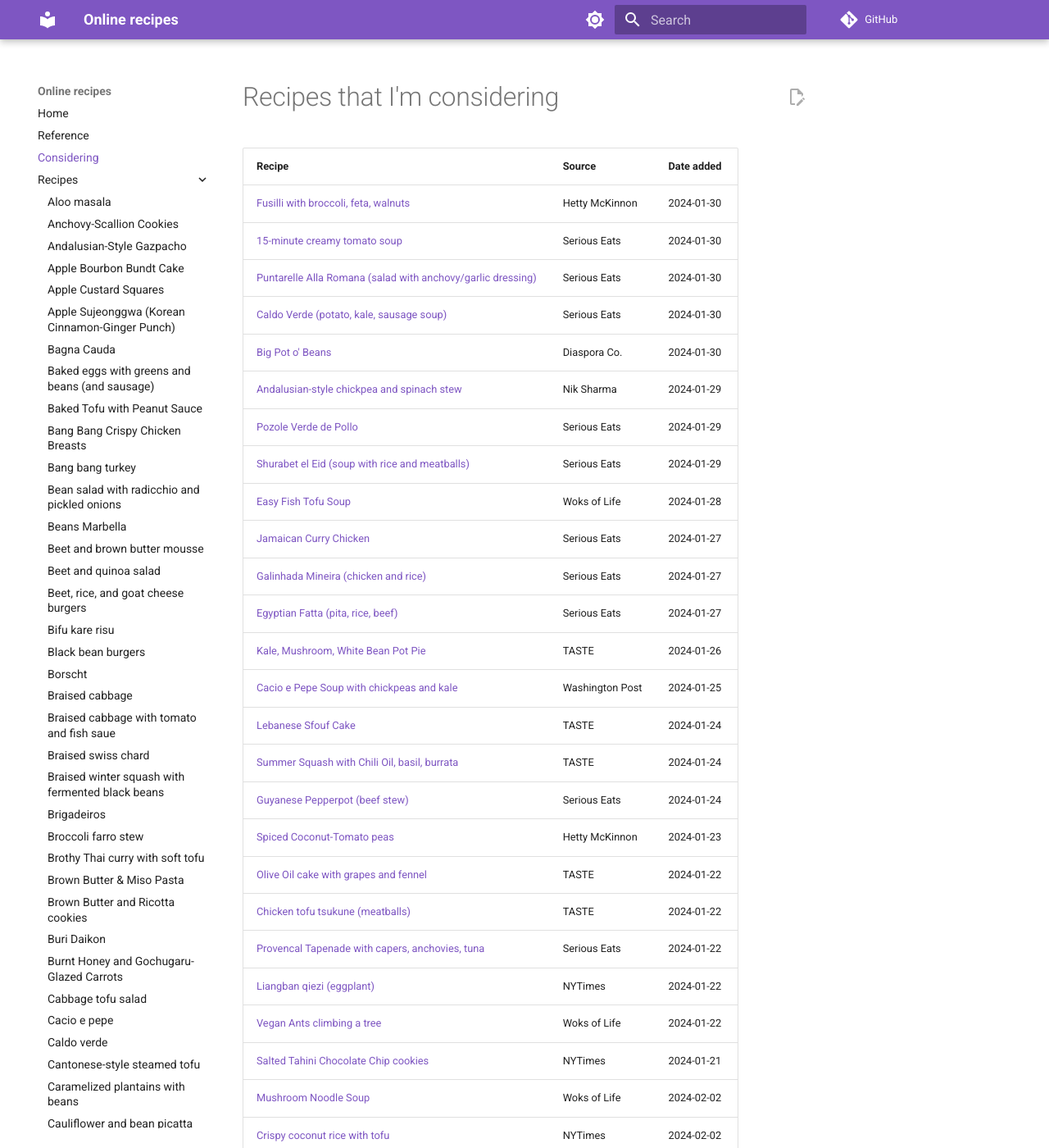
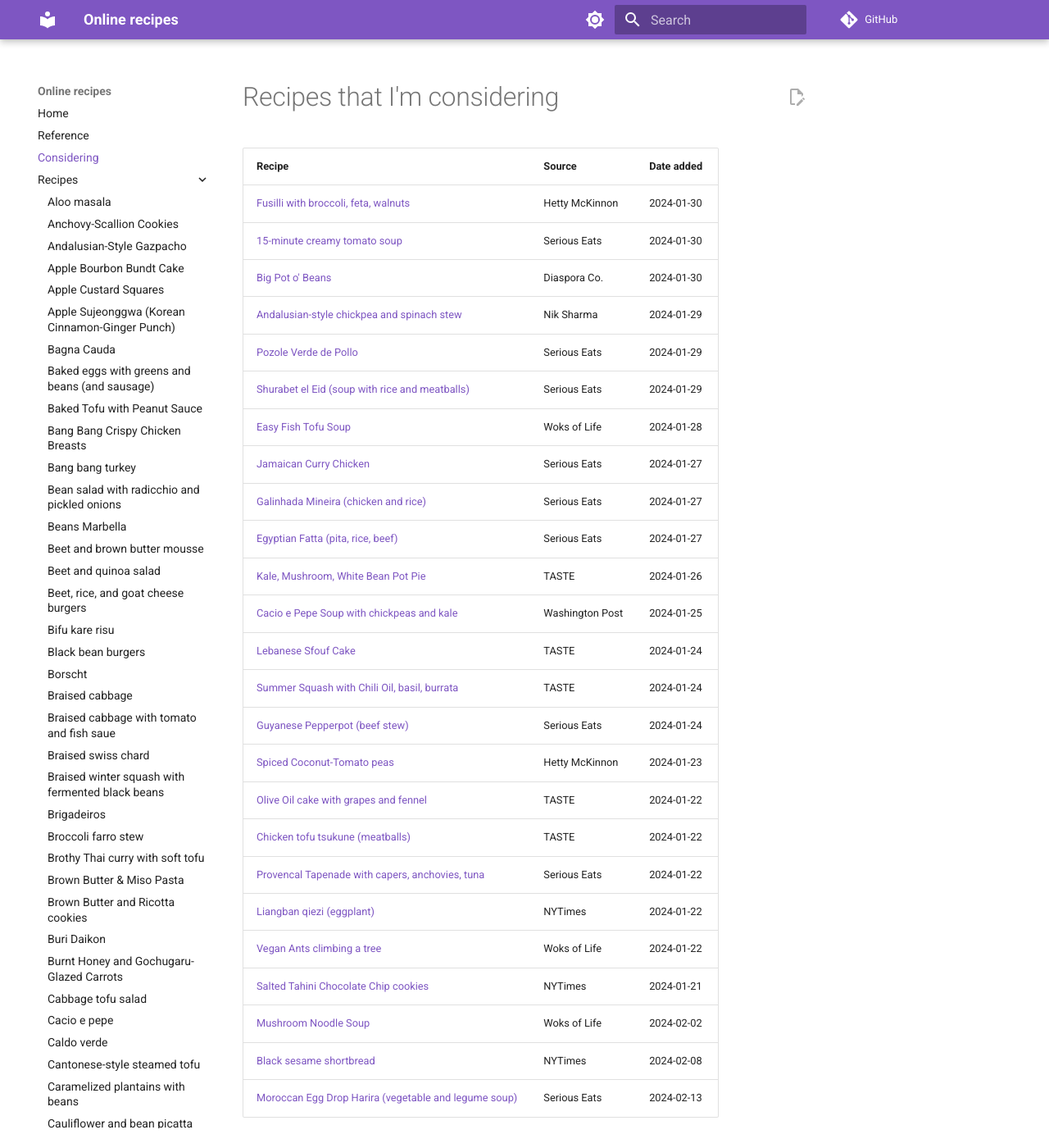
Before and after one commit to billbrod/recipes, an MkDocs documentation site: the page built from docs/considering.md, in a window 1280 px wide and 1400 px high. Shown: the whole window at 82% size. Built offline with MkDocs 1.6.1 and Material for MkDocs 9.7.7, drawn with Linux system fonts in a browser that asks for light colours; comment, search, counter and statistics services are not loaded.

Commit message:
updates considering

```diff
--- a/docs/considering.md
+++ b/docs/considering.md
@@ -4,8 +4,6 @@
 |---------------------------------------------------------------------------------------------------------------------------------------------------|-----------------|----------------------------------|
 | [Fusilli with broccoli, feta, walnuts](https://www.abc.net.au/everyday/hetty-lui-mckinnon-broccoli-feta-walnut-pasta/102184434)                   | Hetty McKinnon  | 2024-01-30                       |
 | [15-minute creamy tomato soup](https://www.seriouseats.com/15-minute-creamy-tomato-soup-vegan-recipe)                                             | Serious Eats    | 2024-01-30                       |
-| [Puntarelle Alla Romana (salad with anchovy/garlic dressing)](https://www.seriouseats.com/puntarelle-alla-romana-recipe-7091445)                  | Serious Eats    | 2024-01-30                       |
-| [Caldo Verde (potato, kale, sausage soup)](https://www.seriouseats.com/caldo-verde-portuguese-potato-kale-soup-recipe)                            | Serious Eats    | 2024-01-30                       |
 | [Big Pot o' Beans](https://www.diasporaco.com/blogs/recipes/big-pot-o-beans-the-diaspora-way)                                                     | Diaspora Co.    | 2024-01-30                       |
 | [Andalusian-style chickpea and spinach stew](https://niksharmacooks.com/andalusian-style-chickpea-and-spinach-stew/)                              | Nik Sharma      | 2024-01-29                       |
 | [Pozole Verde de Pollo](https://www.seriouseats.com/pozole-verde-de-pollo-green-mexican-hominy-and-chicken-soup-recipe)                           | Serious Eats    | 2024-01-29                       |
@@ -27,5 +25,5 @@
 | [Vegan Ants climbing a tree](https://thewoksoflife.com/vegan-ants-climbing-a-tree/)                                                               | Woks of Life    | 2024-01-22                       |
 | [Salted Tahini Chocolate Chip cookies](https://cooking.nytimes.com/recipes/1018055-salted-tahini-chocolate-chip-cookies)                          | NYTimes         | 2024-01-21                       |
 | [Mushroom Noodle Soup](https://thewoksoflife.com/mushroom-noodle-soup/)                                                                           | Woks of Life    | 2024-02-02                       |
-| [Crispy coconut rice with tofu](https://cooking.nytimes.com/recipes/1023924-crispy-coconut-rice-with-tofu)                                        | NYTimes         | 2024-02-02                       |
-| [Black sesame shortbread](https://cooking.nytimes.com/recipes/1023820-black-sesame-shortbread)                                                    | NYTimes         | 2024-02-08                                 |
+| [Black sesame shortbread](https://cooking.nytimes.com/recipes/1023820-black-sesame-shortbread)                                                    | NYTimes         | 2024-02-08                       |
+| [Moroccan Egg Drop Harira (vegetable and legume soup)](https://www.seriouseats.com/moroccan-egg-drop-harira-recipe-7109917)                       | Serious Eats    | 2024-02-13                                 |
```
